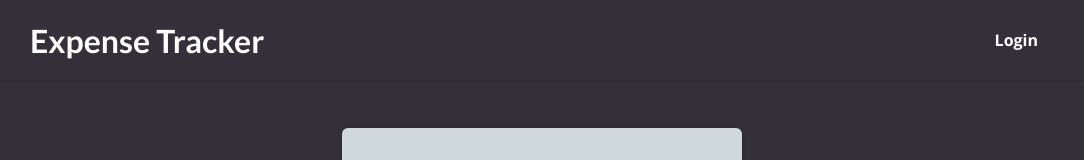
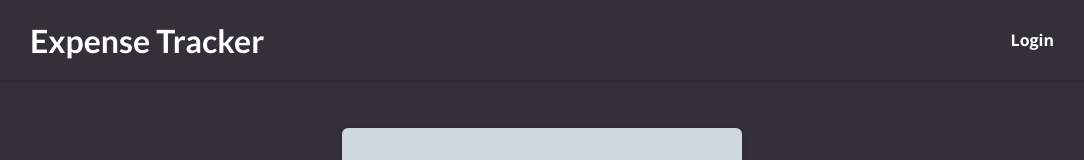
Before and after one commit to Sahil7383/Expense-Tracker-Using-Rect-Js-, a React (Create React App) app: page / in a window 1280 px wide. Shown: the top 160 px of the page, without its empty margins (98-1182 px from the left). Built offline with nearby package versions, Linux system fonts and the light colour scheme.

Commit message:
Update MainNavigation.module.css

```diff
--- a/src/components/Layout/MainNavigation.module.css
+++ b/src/components/Layout/MainNavigation.module.css
@@ -28,7 +28,7 @@
 }
 
 .header li {
-  margin: 0 1rem;
+  margin: 0 auto;
 }
 
 .header a {
```
